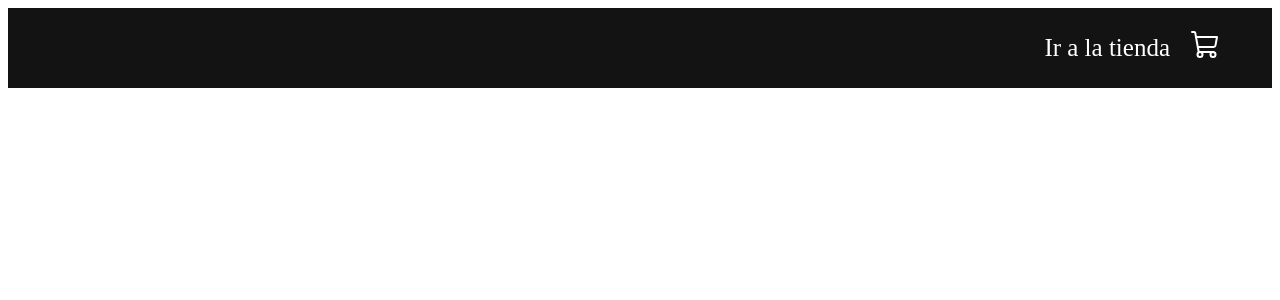
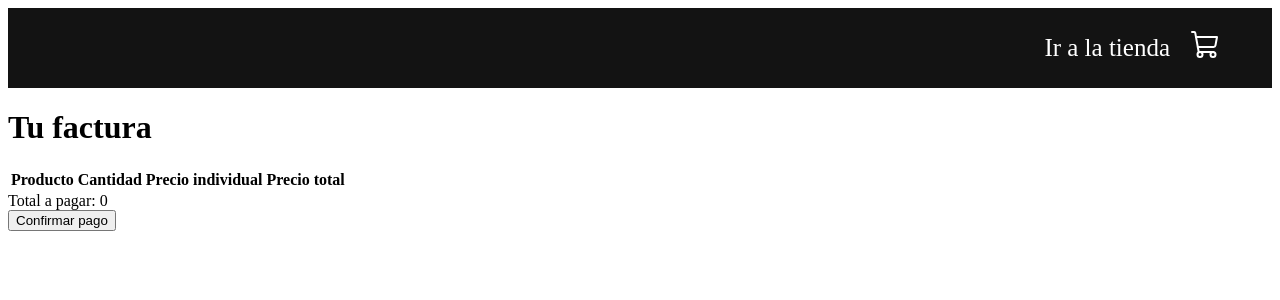
Before and after one commit to Hoid14/react-ecommerce, a React (Vite) app: page /pay in a window 1280 px wide. Shown: the top 300 px of the page. Built offline with nearby package versions, Linux system fonts and the light colour scheme.

Commit message:
agregue una pequeña pasarela de pago

```diff
--- a/src/App.jsx
+++ b/src/App.jsx
@@ -6,6 +6,7 @@ import { Shop } from './pages/shop/Shop'
 import { Cart } from './pages/cart/Cart'
 import { ShopContextProvider } from './context/ShopContextProvider'
 import { Pay } from './pages/cart/Pay'
+import { PayConfirmation } from './pages/cart/PayConfirmation'
 
 
 
@@ -20,7 +21,7 @@ function App() {
             <Route path="/" element={<Shop/>}/>
             <Route path="/cart" element={<Cart/>}/>
             <Route path="/pay" element={<Pay/>}/>
-
+            <Route path="/pay-confirmation" element={<PayConfirmation/>}/>
 
           </Routes>
         </Router>
--- a/src/pages/cart/Cart.jsx
+++ b/src/pages/cart/Cart.jsx
@@ -26,7 +26,7 @@ export const Cart = () => {
         <div className="checkout">
 
             <p> Subtotal: ${totalAmount}</p>
-            <button onClick={()=>navigate("/")}>Continua comprando</button>
+            <button onClick={()=>navigate("/")}>Seguir comprando</button>
             <button onClick={()=>navigate("/pay")}>Pagar</button>
         </div>
         ) : (
--- a/src/pages/cart/Pay.jsx
+++ b/src/pages/cart/Pay.jsx
@@ -1,7 +1,54 @@
+import { useContext } from "react"
+import { ShopContext } from "../../context/ShopContextProvider"
+import { PRODUCTS } from "../../products"
+import { PayItem } from "./PayItem"
+import { useNavigate } from "react-router-dom"
 
 export const Pay = () => {
+
+    const {cartItems, getTotalCartAmount} =useContext(ShopContext)
+
+    const totalAmount = getTotalCartAmount()
+    const navigate = useNavigate()
+    const payConfirmation = ()=>{
+        PRODUCTS.map(product => {
+            if (cartItems[product.id] !== 0) {
+                return (
+                    cartItems[product.id]=0
+                )
+            }
+        })
+        navigate("/pay-confirmation")
+    }
   return (
-    <div>
+    <div className="pay">
+        <div>
+            <h1>Tu factura</h1>
+        </div>
+        <div>
+            <table>
+                <thead>
+                    <tr>
+                        <th>Producto</th>
+                        <th>Cantidad</th>
+                        <th>Precio individual</th>
+                        <th>Precio total</th>
+                    </tr>
+                </thead>
+                <tbody>
+                    {PRODUCTS.map(product => {
+                        if (cartItems[product.id] !== 0) {
+                            return (
+                                <PayItem key={product.id} data={product} />
+                            )
+                        }
+                    })}
+                </tbody>
+            </table>
+
+        </div>
+        <div>Total a pagar: {totalAmount}</div>
+        <button onClick={()=>payConfirmation()}>Confirmar pago</button>
 
     </div>
   )
--- /dev/null
+++ b/src/pages/cart/PayConfirmation.jsx
@@ -0,0 +1,12 @@
+import { useNavigate } from "react-router-dom"
+
+export const PayConfirmation = () => {
+    const navigate = useNavigate()
+  return (
+    <div>
+        <h1>Gracias por su compra</h1>
+        <button onClick={()=>navigate("/")}>Seguir comprando</button>
+    </div>
+
+  )
+}
--- /dev/null
+++ b/src/pages/cart/PayItem.jsx
@@ -0,0 +1,20 @@
+import { useContext } from "react"
+import { ShopContext } from "../../context/ShopContextProvider"
+
+export const PayItem = (props) => {
+    const {id, productName, price} = props.data
+
+    const {cartItems} =useContext(ShopContext)
+
+
+  return (
+
+                <tr>
+                    <td>{productName}</td>
+                    <td>{cartItems[id]}</td>
+                    <td>{price}</td>
+                    <td>{cartItems[id]*price}</td>
+                </tr>
+
+  )
+}
```
